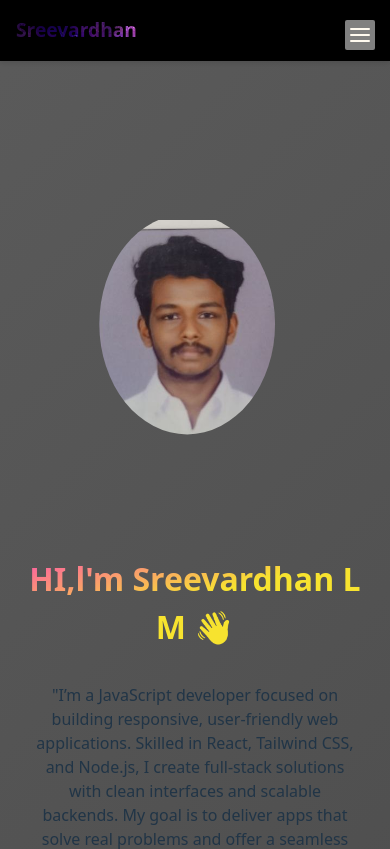
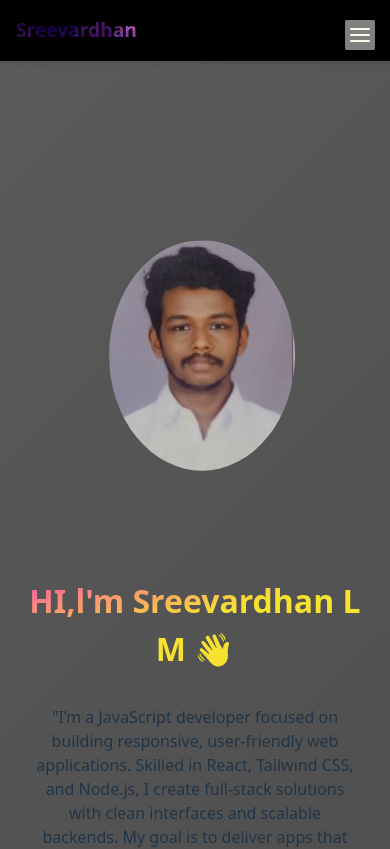
Before and after one commit to Sreevardhan2002-cell/Portfolio, a React (Vite) app: page / in a window 390 px wide. Shown: the top 849 px of the page. Built offline with nearby package versions, Linux system fonts and the light colour scheme.

Commit message:
update in About section

```diff
--- a/src/CSS/About.css
+++ b/src/CSS/About.css
@@ -693,7 +693,7 @@
         padding: 0px;
     }
     .About-profile{
-        clip-path: ellipse(19% 33% at 49% 39%);
+        clip-path: ellipse(14% 36% at 50% 39%);
     }
     .About-begin{
         margin-top: 20px;
@@ -707,9 +707,9 @@
 
         @media(max-width: 500px){
             .About-profile{
-                clip-path: ellipse(23% 37% at 49% 40%);
+                clip-path: ellipse(23% 36% at 50% 47%);
                 width: 22rem;
-                padding: 15px;
+                padding: 26px;
             }
             .Profile-photo{
                 width: 13rem;
```
